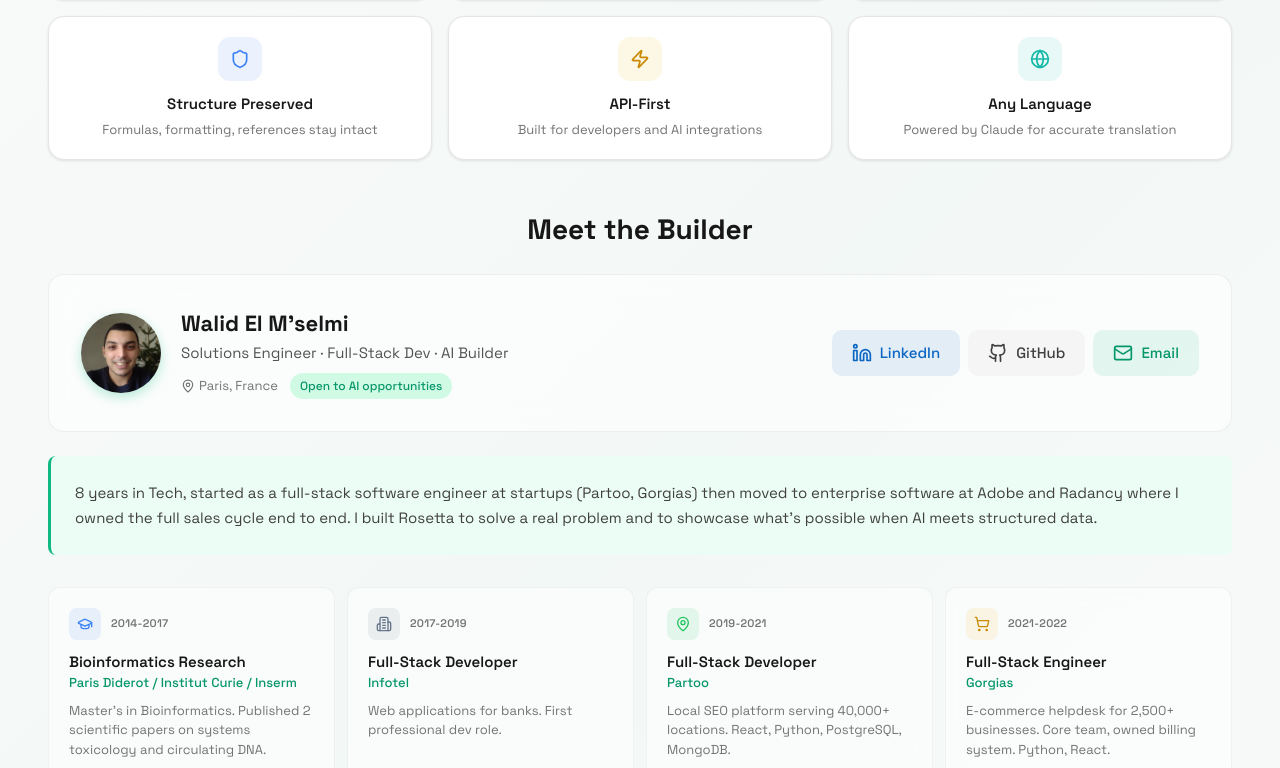
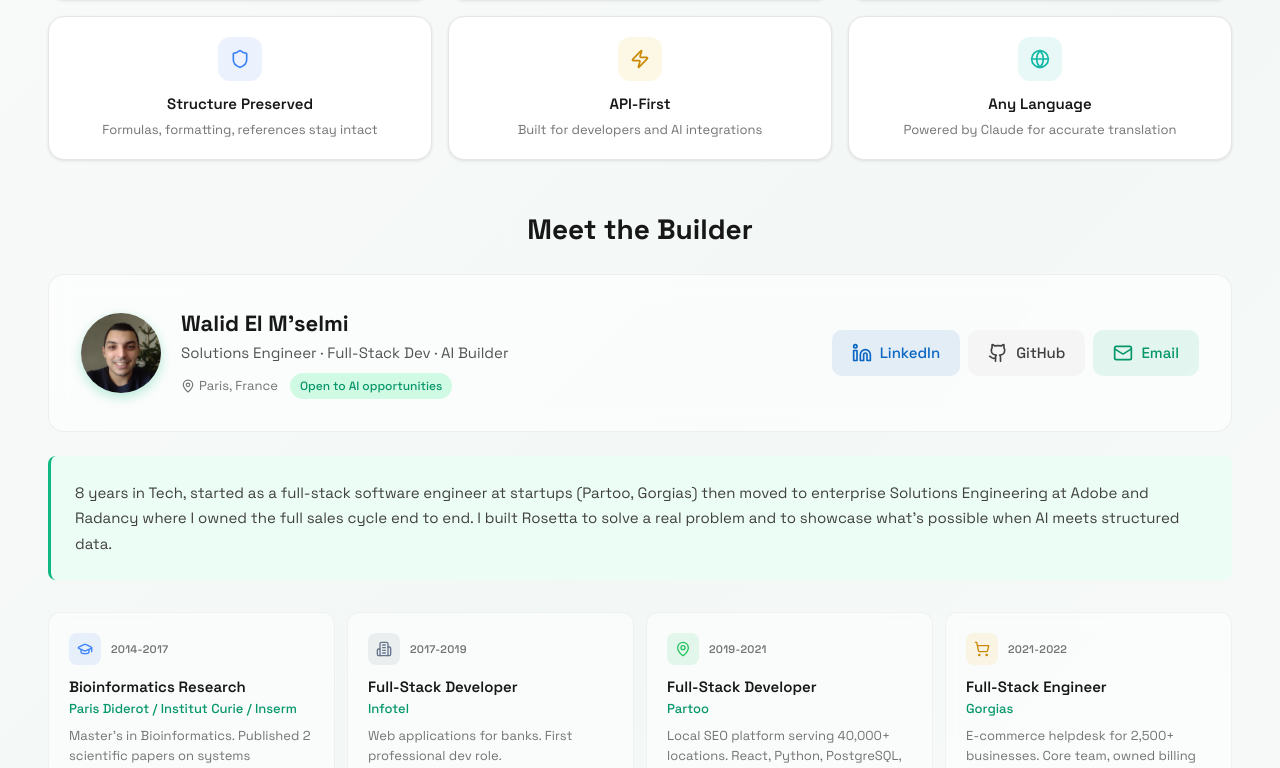
Before and after one commit to ewalid/rosetta, a React (Vite) app in the folder frontend/: page /about in a window 1280 px wide. Shown: the part 423-1191 px from the top of the page. Built offline with nearby package versions, Linux system fonts and the light colour scheme; no server answers.

Commit message:
Fix resume intro (#23)

```diff
--- a/frontend/src/pages/About.tsx
+++ b/frontend/src/pages/About.tsx
@@ -48,7 +48,7 @@
                 className="profile-intro"
               >
                 8 years in Tech, started as a full-stack software engineer at startups (Partoo, Gorgias)
-                then moved to enterprise software at Adobe and Radancy where I owned the full sales cycle
+                then moved to enterprise Solutions Engineering at Adobe and Radancy where I owned the full sales cycle
                 end to end. I built Rosetta to solve a real problem and to showcase what's possible when AI
                 meets structured data.
               </motion.p>
```
